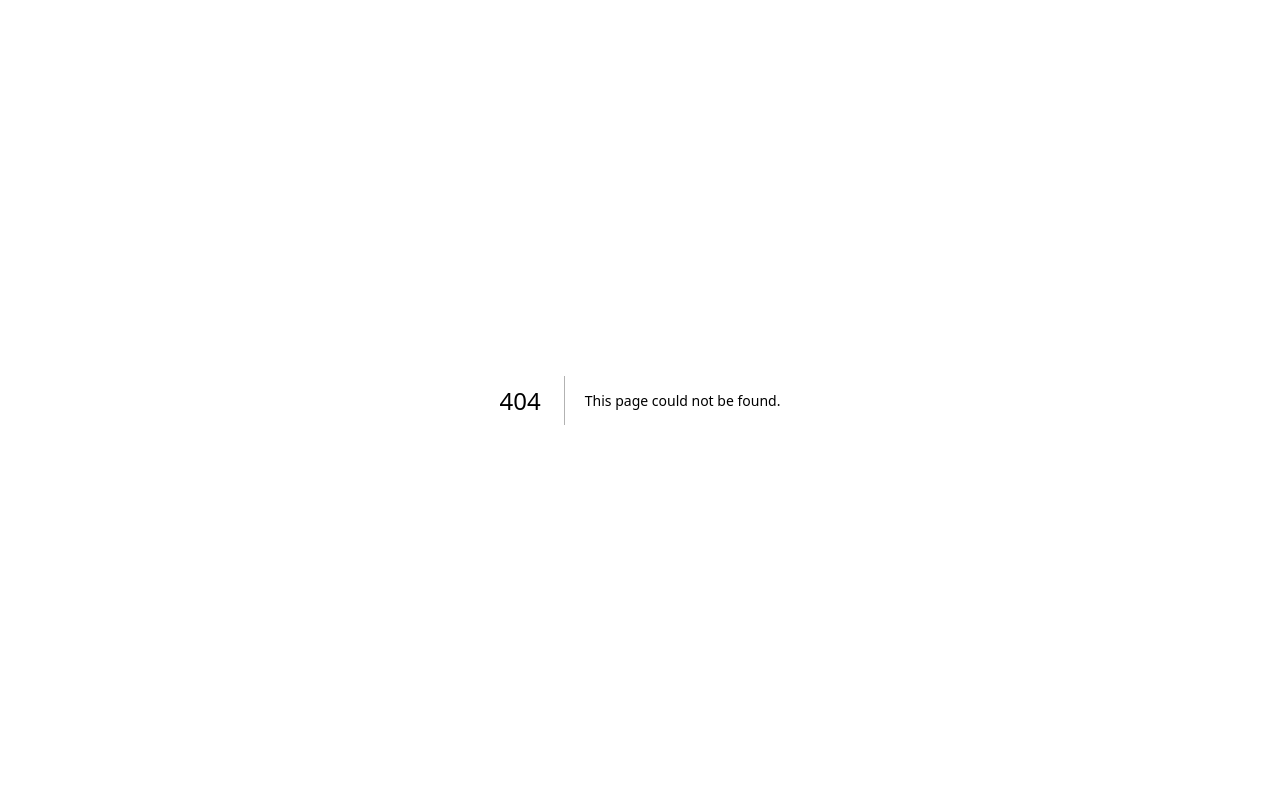
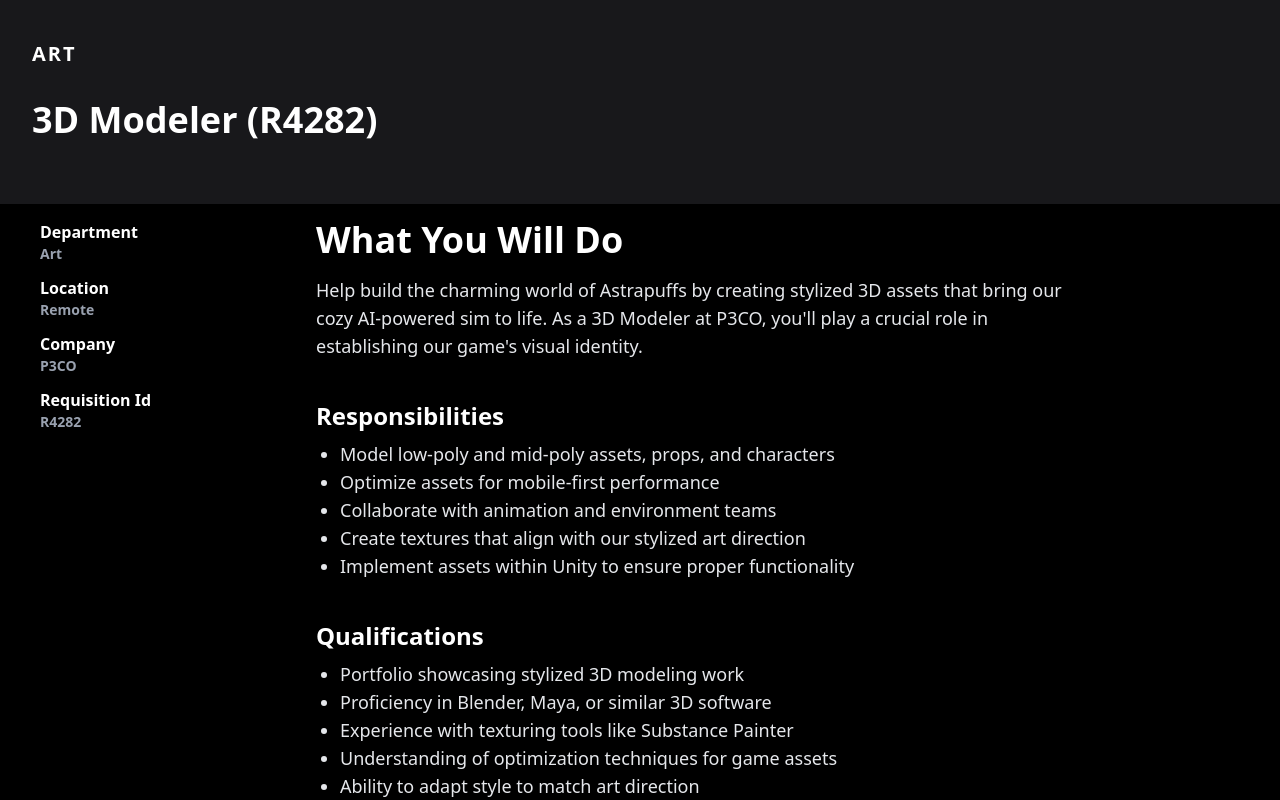
Before and after one commit to mainak9163/mimik, a Next.js app: page /jobs/P3CO-3DM-2025-002 in a window 1280 px wide. Before the commit this address had no page. Shown: the top 800 px of the page. Built offline with nearby package versions, Linux system fonts and the light colour scheme; a web font is replaced by a local one.

Commit message:
job page almost done

```diff
--- /dev/null
+++ b/app/jobs/[id]/page.tsx
@@ -0,0 +1,46 @@
+import allJobs from "@/constants/jobs";
+
+export default async  function SpecificJobPage({
+    params,
+}: {
+    params: Promise<{ id: string }>
+}) {
+    const { id } = await params;
+    const job = allJobs.listings.find(job => job.id === id);
+    if (!job) {
+        return <div className="h-screen flex justify-center items-center"><span>Job not found</span></div>;
+    }
+
+    return (
+        <div className="min-h-screen bg-black flex flex-col">
+            <div className="bg-zinc-900 px-8 py-10 pb-16 flex flex-col gap-y-8">
+            <div className="text-xl text-white font-semibold tracking-widest">{job.department.toUpperCase()}</div>
+            <div className="text-4xl font-semibold text-white">{job.position} ({job.requisitionId})</div>
+            </div>
+            <div className="flex flex-col md:flex-row p-4">
+                <div className="px-6 md:w-[300px] flex gap-x-4 flex-wrap md:flex-col gap-y-3">
+                    <div className="flex flex-col">
+                    <span className="text-white font-semibold text-base">Department</span>
+                        <span className="text-gray-400 font-semibold text-sm">{job.department}</span>
+                    </div>
+                    <div  className="flex flex-col">
+                    <span className="text-white font-semibold text-base">Location</span>
+                        <span className="text-gray-400 font-semibold text-sm">{job.location}</span>
+                    </div>
+                    <div className="flex flex-col">
+                    <span className="text-white font-semibold text-base">Company</span>
+                        <span className="text-gray-400 font-semibold text-sm">{job.company}</span>
+                    </div>
+                    <div className="flex flex-col">
+                    <span className="text-white font-semibold text-base">Requisition Id</span>
+                        <span className="text-gray-400 font-semibold text-sm">{job.requisitionId}</span>
+                        </div>
+                </div>
+                <div className="w-[90%] mt-6 md:mt-0 mx-auto md:ml-0 md:w-[60%]">
+                    {job.description}
+                </div>
+            </div>
+        </div>
+    )
+
+}
--- a/constants/jobs.tsx
+++ b/constants/jobs.tsx
@@ -11,44 +11,45 @@
   postedDate: string;
   description: React.ReactNode;
 }
+
 const jobListings:JobListing[] = [
   {
     id: "P3CO-ENV-2025-001",
-      requisitionId: "REQ-P3CO-05152025-EA",
+    requisitionId: "R4281",
     position: "Environmental Artist",
     department: "Art",
     location: "Remote",
     company: "P3CO",
     postedDate: "2025-05-15",
     description: (
-        <div className="job-description">
-          <h2>Environmental Artist</h2>
-          <p className="mb-4">
+      <div className="job-description text-gray-200 text-lg mb-10">
+        <h2 className="text-4xl font-bold mb-4 text-white">What You Will Do</h2>
+        <p className="mb-10">
           P3CO is looking for a talented Environmental Artist to join our team working on Astrapuffs — a whimsical,
           AI-powered cozy sim where emotionally intelligent NPCs form real relationships with players.
         </p>
 
-          <h3 className="text-xl font-bold mt-6 mb-2">Responsibilities:</h3>
-          <ul className="list-disc pl-6 mb-4">
+        <h3 className="text-2xl font-bold mt-6 mb-2 text-white">Responsibilities</h3>
+        <ul className="list-disc pl-6 mb-10">
           <li>Design stylized environments that express the emotional tone of each area</li>
           <li>Create moodboards and world-building references for zones and biomes</li>
-            <li>Work closely with 3D, lighting, and game design to ensure coherence and playability</li>
-            <li>Develop asset libraries that support our cozy aesthetic while maintaining optimization</li>
-            <li>Contribute to the visual storytelling that enhances our agentic NPC interactions</li>
+          <li>Work closely with 3D, lighting, and game design teams</li>
+          <li>Develop asset libraries that support our cozy aesthetic</li>
+          <li>Contribute to visual storytelling that enhances NPC interactions</li>
         </ul>
 
-          <h3 className="text-xl font-bold mt-6 mb-2">Qualifications:</h3>
-          <ul className="list-disc pl-6 mb-4">
-            <li>Portfolio demonstrating strong environmental design skills with stylized aesthetics</li>
+        <h3 className="text-2xl font-bold mt-6 mb-2 text-white">Qualifications</h3>
+        <ul className="list-disc pl-6 mb-10">
+          <li>Portfolio demonstrating strong environmental design skills</li>
           <li>Experience with Unity or similar game engines</li>
           <li>Understanding of optimization for mobile-first experiences</li>
           <li>Passion for cozy games and emotional storytelling</li>
           <li>Self-motivated with ability to work remotely</li>
         </ul>
 
-          <div className="bg-blue-50 p-4 rounded-lg mt-6">
-            <p className="italic">
-              This is a pre-seed stage opportunity with potential for stock options as we secure funding.
+        <div className="bg-gray-800 p-4 rounded-lg mt-6">
+          <p className="italic text-gray-300">
+            Pre-seed stage opportunity with potential for stock options as we secure funding.
             Join us in building one of the first truly agentic cozy multiplayer games!
           </p>
         </div>
@@ -57,32 +58,32 @@
   },
   {
     id: "P3CO-3DM-2025-002",
-      requisitionId: "REQ-P3CO-05152025-3D",
+    requisitionId: "R4282",
     position: "3D Modeler",
     department: "Art",
     location: "Remote",
     company: "P3CO",
     postedDate: "2025-05-15",
     description: (
-        <div className="job-description">
-          <h2>3D Modeler</h2>
-          <p className="mb-4">
+      <div className="job-description text-gray-200 text-lg mb-10">
+        <h2 className="text-4xl font-bold mb-4 text-white">What You Will Do</h2>
+        <p className="mb-10">
           Help build the charming world of Astrapuffs by creating stylized 3D assets that bring our cozy
           AI-powered sim to life. As a 3D Modeler at P3CO, you&apos;ll play a crucial role in establishing our
           game&apos;s visual identity.
         </p>
 
-          <h3 className="text-xl font-bold mt-6 mb-2">Responsibilities:</h3>
-          <ul className="list-disc pl-6 mb-4">
-            <li>Model low-poly and mid-poly assets, props, and characters for our cozy aesthetic</li>
+        <h3 className="text-2xl font-bold mt-6 mb-2 text-white">Responsibilities</h3>
+        <ul className="list-disc pl-6 mb-10">
+          <li>Model low-poly and mid-poly assets, props, and characters</li>
           <li>Optimize assets for mobile-first performance</li>
-            <li>Collaborate with animation and environment teams for seamless integration</li>
+          <li>Collaborate with animation and environment teams</li>
           <li>Create textures that align with our stylized art direction</li>
           <li>Implement assets within Unity to ensure proper functionality</li>
         </ul>
 
-          <h3 className="text-xl font-bold mt-6 mb-2">Qualifications:</h3>
-          <ul className="list-disc pl-6 mb-4">
+        <h3 className="text-2xl font-bold mt-6 mb-2 text-white">Qualifications</h3>
+        <ul className="list-disc pl-6 mb-10">
           <li>Portfolio showcasing stylized 3D modeling work</li>
           <li>Proficiency in Blender, Maya, or similar 3D software</li>
           <li>Experience with texturing tools like Substance Painter</li>
@@ -90,11 +91,10 @@
           <li>Ability to adapt style to match art direction</li>
         </ul>
 
-          <div className="bg-blue-50 p-4 rounded-lg mt-6">
-            <p className="italic">
-              This is an unpaid, short-term opportunity with a path toward becoming part of our core team
-              and earning stock options as we secure funding. You&apos;ll be building something ambitious with
-              a clear, meaningful role and trajectory.
+        <div className="bg-gray-800 p-4 rounded-lg mt-6">
+          <p className="italic text-gray-300">
+            Unpaid, short-term opportunity with path toward core team position
+            and stock options as we secure funding. Clear role with meaningful trajectory.
           </p>
         </div>
       </div>
@@ -102,32 +102,32 @@
   },
   {
     id: "P3CO-ANIM-2025-003",
-      requisitionId: "REQ-P3CO-05152025-AN",
+    requisitionId: "R4283",
     position: "Animator",
     department: "Art",
     location: "Remote",
     company: "P3CO",
     postedDate: "2025-05-15",
     description: (
-        <div className="job-description">
-          <h2>Animator</h2>
-          <p className="mb-4">
+      <div className="job-description text-gray-200 text-lg mb-10">
+        <h2 className="text-4xl font-bold mb-4 text-white">What You Will Do</h2>
+        <p className="mb-10">
           Join P3CO to bring emotionally intelligent NPCs to life through expressive animation.
-            Your work will be central to our mission of creating meaningful relationships between players
+          Your work will be central to creating meaningful relationships between players
           and AI-driven characters in our cozy multiplayer game, Astrapuffs.
         </p>
 
-          <h3 className="text-xl font-bold mt-6 mb-2">Responsibilities:</h3>
-          <ul className="list-disc pl-6 mb-4">
-            <li>Animate player characters and agentic NPCs with expressive, readable movement</li>
+        <h3 className="text-2xl font-bold mt-6 mb-2 text-white">Responsibilities</h3>
+        <ul className="list-disc pl-6 mb-10">
+          <li>Animate player characters and agentic NPCs with expressive movement</li>
           <li>Create idle, interaction, and emotional state animations</li>
           <li>Implement animation states in Unity with the dev team</li>
-            <li>Develop animation systems that respond to AI-driven emotional states</li>
+          <li>Develop animation systems for AI-driven emotional states</li>
           <li>Collaborate with the art team to maintain style consistency</li>
         </ul>
 
-          <h3 className="text-xl font-bold mt-6 mb-2">Qualifications:</h3>
-          <ul className="list-disc pl-6 mb-4">
+        <h3 className="text-2xl font-bold mt-6 mb-2 text-white">Qualifications</h3>
+        <ul className="list-disc pl-6 mb-10">
           <li>Portfolio showcasing character animation skills</li>
           <li>Experience with Unity animation systems</li>
           <li>Understanding of principles of animation</li>
@@ -135,10 +135,10 @@
           <li>Knowledge of game animation optimization techniques</li>
         </ul>
 
-          <div className="bg-blue-50 p-4 rounded-lg mt-6">
-            <p className="italic">
+        <div className="bg-gray-800 p-4 rounded-lg mt-6">
+          <p className="italic text-gray-300">
             This role offers stock options and competitive compensation once we secure our next funding round.
-              Be part of the pioneering team creating the next generation of emotionally intelligent game characters!
+            Be part of the team creating the next generation of emotionally intelligent game characters!
           </p>
         </div>
       </div>
@@ -146,32 +146,32 @@
   },
   {
     id: "P3CO-AIENG-2025-004",
-      requisitionId: "REQ-P3CO-05152025-AI",
+    requisitionId: "R4284",
     position: "AI Engineer",
     department: "Engineering",
     location: "Remote",
     company: "P3CO",
     postedDate: "2025-05-15",
     description: (
-        <div className="job-description">
-          <h2>AI Engineer</h2>
-          <p className="mb-4">
+      <div className="job-description text-gray-200 text-lg mb-10">
+        <h2 className="text-4xl font-bold mb-4 text-white">What You Will Do</h2>
+        <p className="mb-10">
           As an AI Engineer at P3CO, you&apos;ll be responsible for developing the emotional intelligence systems
           that power our NPCs in Astrapuffs. Your work will create meaningful connections between players and
           AI characters in our cozy multiplayer experience.
         </p>
 
-          <h3 className="text-xl font-bold mt-6 mb-2">Responsibilities:</h3>
-          <ul className="list-disc pl-6 mb-4">
-            <li>Design and implement emotional intelligence systems for game NPCs</li>
-            <li>Create memory and relationship models that evolve with player interactions</li>
+        <h3 className="text-2xl font-bold mt-6 mb-2 text-white">Responsibilities</h3>
+        <ul className="list-disc pl-6 mb-10">
+          <li>Design and implement emotional intelligence systems for NPCs</li>
+          <li>Create memory and relationship models for player interactions</li>
           <li>Integrate LLM technologies with game systems</li>
           <li>Develop procedural storytelling systems driven by NPC relationships</li>
           <li>Optimize AI systems for runtime performance in Unity</li>
         </ul>
 
-          <h3 className="text-xl font-bold mt-6 mb-2">Qualifications:</h3>
-          <ul className="list-disc pl-6 mb-4">
+        <h3 className="text-2xl font-bold mt-6 mb-2 text-white">Qualifications</h3>
+        <ul className="list-disc pl-6 mb-10">
           <li>Experience with LLMs and AI agent architectures</li>
           <li>Strong programming skills in C# and Python</li>
           <li>Knowledge of game AI techniques and systems</li>
@@ -179,10 +179,10 @@
           <li>Passion for creating meaningful player-NPC relationships</li>
         </ul>
 
-          <div className="bg-blue-50 p-4 rounded-lg mt-6">
-            <p className="italic">
-              This is a key technical role with competitive compensation and significant equity opportunities.
-              You&apos;ll be pioneering new approaches to agentic NPCs in a commercial game environment.
+        <div className="bg-gray-800 p-4 rounded-lg mt-6">
+          <p className="italic text-gray-300">
+            Key technical role with competitive compensation and significant equity opportunities.
+            Pioneer new approaches to agentic NPCs in a commercial game environment.
           </p>
         </div>
       </div>
@@ -190,23 +190,23 @@
   },
   {
     id: "P3CO-GDSN-2025-005",
-      requisitionId: "REQ-P3CO-05152025-GD",
+    requisitionId: "R4285",
     position: "Game Designer",
     department: "Design",
     location: "Remote",
     company: "P3CO",
     postedDate: "2025-05-15",
     description: (
-        <div className="job-description">
-          <h2>Game Designer</h2>
-          <p className="mb-4">
+      <div className="job-description text-gray-200 text-lg mb-10">
+        <h2 className="text-4xl font-bold mb-4 text-white">What You Will Do</h2>
+        <p className="mb-10">
           P3CO is seeking a creative Game Designer to craft engaging systems and mechanics for Astrapuffs,
           our AI-powered cozy sim. You&apos;ll design interactions that showcase the emotional intelligence of our
           NPCs while creating a delightful player experience.
         </p>
 
-          <h3 className="text-xl font-bold mt-6 mb-2">Responsibilities:</h3>
-          <ul className="list-disc pl-6 mb-4">
+        <h3 className="text-2xl font-bold mt-6 mb-2 text-white">Responsibilities</h3>
+        <ul className="list-disc pl-6 mb-10">
           <li>Design core gameplay loops that highlight NPC agency and relationships</li>
           <li>Create interaction systems between players and AI characters</li>
           <li>Develop progression mechanics that encourage emotional investment</li>
@@ -214,8 +214,8 @@
           <li>Document and communicate design decisions to the development team</li>
         </ul>
 
-          <h3 className="text-xl font-bold mt-6 mb-2">Qualifications:</h3>
-          <ul className="list-disc pl-6 mb-4">
+        <h3 className="text-2xl font-bold mt-6 mb-2 text-white">Qualifications</h3>
+        <ul className="list-disc pl-6 mb-10">
           <li>Portfolio showcasing game design work</li>
           <li>Experience with social and relationship mechanics in games</li>
           <li>Understanding of cozy game design principles</li>
@@ -223,8 +223,8 @@
           <li>Passion for emotionally engaging game experiences</li>
         </ul>
 
-          <div className="bg-blue-50 p-4 rounded-lg mt-6">
-            <p className="italic">
+        <div className="bg-gray-800 p-4 rounded-lg mt-6">
+          <p className="italic text-gray-300">
             Join our innovative team with stock options and competitive compensation once funding is secured.
             Help define a new genre of AI-powered cozy games with meaningful character relationships.
           </p>
@@ -233,20 +233,6 @@
     )
   }
 ];
-
-  // // Function to filter job listings based on search criteria
-  // const filterJobs = (jobs: JobListing[], searchTerm = "", department = "") => {
-  //   return jobs.filter(job => {
-  //     const matchesSearch = searchTerm === "" ||
-  //       job.position.toLowerCase().includes(searchTerm.toLowerCase()) ||
-  //       job.description?.props.children[0].props.children.toLowerCase().includes(searchTerm.toLowerCase());
-
-  //     const matchesDepartment = department === "" ||
-  //       job.department.toLowerCase() === department.toLowerCase();
-
-  //     return matchesSearch && matchesDepartment;
-  //   });
-  // };
 
   // Function to sort job listings based on criteria
   const sortJobs = (jobs:JobListing[], sortBy = "recent") => {
@@ -269,7 +255,6 @@
   // Create a cleaner object with all job-related functionality
   const allJobs = {
     listings: jobListings,
-    // filter: filterJobs,
     sort: sortJobs,
     getDepartments: getDepartments
   };
```
Lines whose indentation alone changed are shown as unchanged.
